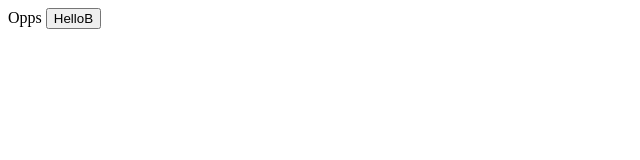
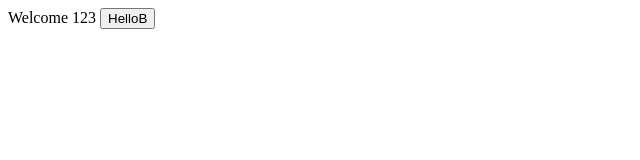
Before and after one commit to tnguyen46/Test, a plain HTML site: page frame_b.htm in a window 1280 px wide. Shown: the whole page, without its empty margins (0-640 px from the left). Drawn offline with Linux system fonts and the light colour scheme.

Commit message:
change 2nd time

```diff
--- a/frame_b.htm
+++ b/frame_b.htm
@@ -8,7 +8,7 @@
 <body>
 
 <div >
-	<span>Opps</span>
+	<span>Welcome 123</span>
 	<button type="button"  name="btnA">HelloB</button>
 </div>
 
```
Also changed, not shown: frame_a.htm (+1 -1 lines).
